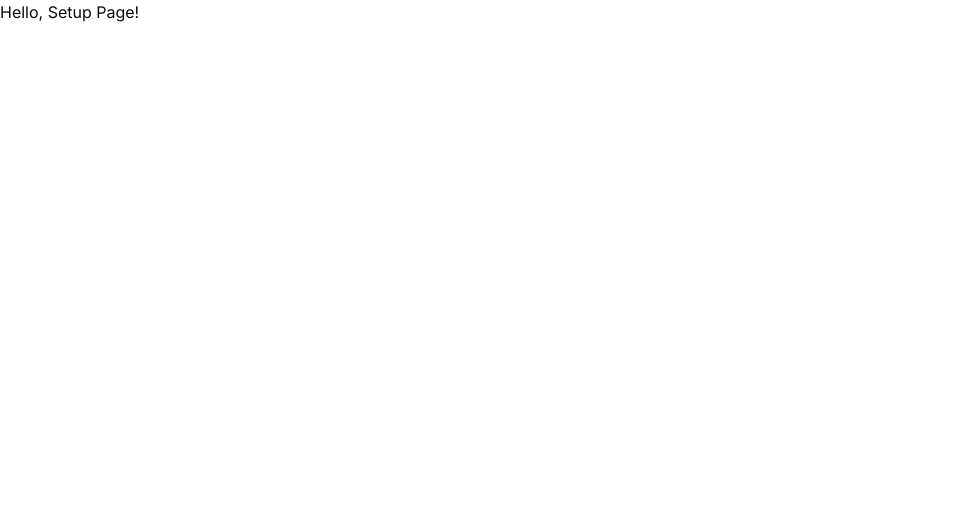
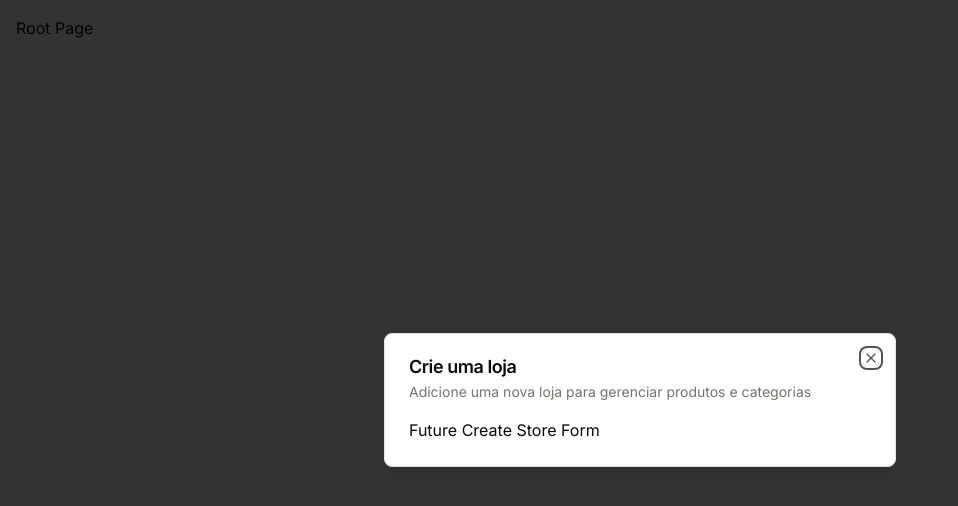
Before and after one commit to marquesflavio/e-commerce, a Next.js app: page / in a window 1280 px wide. Shown: the top 506 px of the page, without its empty margins (0-958 px from the left). Built offline with nearby package versions, Linux system fonts and the light colour scheme.

Commit message:
criei a parte de dialog, modal que será usado no client side

```diff
--- a/app/(root)/page.tsx
+++ b/app/(root)/page.tsx
@@ -1,10 +1,21 @@
-import { UserButton } from "@clerk/nextjs";
+"use client";
+
+import { useStoreModal } from "@/hooks/use-store-modal";
+import { useEffect } from "react";
 
 const SetupPage = () => {
+    const onOpen = useStoreModal((state) => state.onOpen);
+    const isOpen = useStoreModal((state) => state.isOpen);
+
+    useEffect(() =>{
+        if(!isOpen) {
+            onOpen();
+        }
+    }, [isOpen, onOpen]);
+
     return (
-        <div>
-            Hello, Setup Page!
-            <UserButton afterSignOutUrl="/" />
+        <div className="p-4">
+           Root Page
         </div>
     )
 }
--- a/app/layout.tsx
+++ b/app/layout.tsx
@@ -1,7 +1,10 @@
 import type { Metadata } from 'next'
 import { Inter } from 'next/font/google'
+import { ClerkProvider } from '@clerk/nextjs'
+
+import { ModalProvider } from '@/providers/modal-provider'
+
 import './globals.css'
-import { ClerkProvider } from '@clerk/nextjs'
 
 const inter = Inter({ subsets: ['latin'] })
 
@@ -18,7 +21,10 @@
   return (
     <ClerkProvider>
       <html lang="en">
-        <body className={inter.className}>{children}</body>
+        <body className={inter.className}>
+          <ModalProvider />
+          {children}
+        </body>
       </html>
     </ClerkProvider>
   )
--- /dev/null
+++ b/components/modals/store-modal.tsx
@@ -0,0 +1,19 @@
+"use client";
+
+import { useStoreModal } from "@/hooks/use-store-modal";
+import { Modal } from "@/components/ui/modal";
+
+export const StoreModal = () => {
+    const storeModal = useStoreModal();
+
+    return (
+        <Modal
+            title="Crie uma loja"
+            description="Adicione uma nova loja para gerenciar produtos e categorias"
+            isOpen={storeModal.isOpen}
+            onClose={storeModal.onClose}
+        >
+            Future Create Store Form
+        </Modal>
+    );
+};
--- /dev/null
+++ b/components/ui/dialog.tsx
@@ -0,0 +1,122 @@
+"use client"
+
+import * as React from "react"
+import * as DialogPrimitive from "@radix-ui/react-dialog"
+import { X } from "lucide-react"
+
+import { cn } from "@/lib/utils"
+
+const Dialog = DialogPrimitive.Root
+
+const DialogTrigger = DialogPrimitive.Trigger
+
+const DialogPortal = DialogPrimitive.Portal
+
+const DialogClose = DialogPrimitive.Close
+
+const DialogOverlay = React.forwardRef<
+  React.ElementRef<typeof DialogPrimitive.Overlay>,
+  React.ComponentPropsWithoutRef<typeof DialogPrimitive.Overlay>
+>(({ className, ...props }, ref) => (
+  <DialogPrimitive.Overlay
+    ref={ref}
+    className={cn(
+      "fixed inset-0 z-50 bg-black/80  data-[state=open]:animate-in data-[state=closed]:animate-out data-[state=closed]:fade-out-0 data-[state=open]:fade-in-0",
+      className
+    )}
+    {...props}
+  />
+))
+DialogOverlay.displayName = DialogPrimitive.Overlay.displayName
+
+const DialogContent = React.forwardRef<
+  React.ElementRef<typeof DialogPrimitive.Content>,
+  React.ComponentPropsWithoutRef<typeof DialogPrimitive.Content>
+>(({ className, children, ...props }, ref) => (
+  <DialogPortal>
+    <DialogOverlay />
+    <DialogPrimitive.Content
+      ref={ref}
+      className={cn(
+        "fixed left-[50%] top-[50%] z-50 grid w-full max-w-lg translate-x-[-50%] translate-y-[-50%] gap-4 border bg-background p-6 shadow-lg duration-200 data-[state=open]:animate-in data-[state=closed]:animate-out data-[state=closed]:fade-out-0 data-[state=open]:fade-in-0 data-[state=closed]:zoom-out-95 data-[state=open]:zoom-in-95 data-[state=closed]:slide-out-to-left-1/2 data-[state=closed]:slide-out-to-top-[48%] data-[state=open]:slide-in-from-left-1/2 data-[state=open]:slide-in-from-top-[48%] sm:rounded-lg",
+        className
+      )}
+      {...props}
+    >
+      {children}
+      <DialogPrimitive.Close className="absolute right-4 top-4 rounded-sm opacity-70 ring-offset-background transition-opacity hover:opacity-100 focus:outline-none focus:ring-2 focus:ring-ring focus:ring-offset-2 disabled:pointer-events-none data-[state=open]:bg-accent data-[state=open]:text-muted-foreground">
+        <X className="h-4 w-4" />
+        <span className="sr-only">Close</span>
+      </DialogPrimitive.Close>
+    </DialogPrimitive.Content>
+  </DialogPortal>
+))
+DialogContent.displayName = DialogPrimitive.Content.displayName
+
+const DialogHeader = ({
+  className,
+  ...props
+}: React.HTMLAttributes<HTMLDivElement>) => (
+  <div
+    className={cn(
+      "flex flex-col space-y-1.5 text-center sm:text-left",
+      className
+    )}
+    {...props}
+  />
+)
+DialogHeader.displayName = "DialogHeader"
+
+const DialogFooter = ({
+  className,
+  ...props
+}: React.HTMLAttributes<HTMLDivElement>) => (
+  <div
+    className={cn(
+      "flex flex-col-reverse sm:flex-row sm:justify-end sm:space-x-2",
+      className
+    )}
+    {...props}
+  />
+)
+DialogFooter.displayName = "DialogFooter"
+
+const DialogTitle = React.forwardRef<
+  React.ElementRef<typeof DialogPrimitive.Title>,
+  React.ComponentPropsWithoutRef<typeof DialogPrimitive.Title>
+>(({ className, ...props }, ref) => (
+  <DialogPrimitive.Title
+    ref={ref}
+    className={cn(
+      "text-lg font-semibold leading-none tracking-tight",
+      className
+    )}
+    {...props}
+  />
+))
+DialogTitle.displayName = DialogPrimitive.Title.displayName
+
+const DialogDescription = React.forwardRef<
+  React.ElementRef<typeof DialogPrimitive.Description>,
+  React.ComponentPropsWithoutRef<typeof DialogPrimitive.Description>
+>(({ className, ...props }, ref) => (
+  <DialogPrimitive.Description
+    ref={ref}
+    className={cn("text-sm text-muted-foreground", className)}
+    {...props}
+  />
+))
+DialogDescription.displayName = DialogPrimitive.Description.displayName
+
+export {
+  Dialog,
+  DialogPortal,
+  DialogOverlay,
+  DialogClose,
+  DialogTrigger,
+  DialogContent,
+  DialogHeader,
+  DialogFooter,
+  DialogTitle,
+  DialogDescription,
+}
--- /dev/null
+++ b/components/ui/modal.tsx
@@ -0,0 +1,46 @@
+"use client";
+
+import {
+    Dialog,
+    DialogContent,
+    DialogDescription,
+    DialogHeader,
+    DialogTitle
+} from "@/components/ui/dialog";
+
+interface ModalProps {
+    title: string;
+    description: string;
+    isOpen: boolean;
+    onClose: () => void;
+    children?: React.ReactNode
+    // children? é opcional, e o O React.ReactNode é um tipo genérico que pode representar qualquer tipo de elemento React.
+};
+
+export const Modal: React.FC<ModalProps> = ({
+    title,
+    description,
+    isOpen,
+    onClose,
+    children
+}) => {
+    const onChange = (open: boolean) => {
+        if(!open) {
+            onClose();
+        }
+    };
+
+    return (
+        <Dialog open={isOpen} onOpenChange={onChange}>
+            <DialogContent>
+                <DialogHeader>
+                    <DialogTitle>{title}</DialogTitle>
+                    <DialogDescription>
+                        {description}
+                    </DialogDescription>
+                </DialogHeader>
+                <div>{children}</div>
+            </DialogContent>
+        </Dialog>
+    )
+};
--- /dev/null
+++ b/hooks/use-store-modal.tsx
@@ -0,0 +1,13 @@
+import { create } from "zustand";
+
+interface useStoreModalStore {
+    isOpen: boolean;
+    onOpen: () => void;
+    onClose: () => void;
+};
+
+export const useStoreModal = create<useStoreModalStore>((set) => ({
+    isOpen:  false,
+    onOpen: () => set({isOpen: true }),
+    onClose: () => set({ isOpen: false }),
+}))
--- a/package.json
+++ b/package.json
@@ -10,6 +10,7 @@
   },
   "dependencies": {
     "@clerk/nextjs": "^4.29.1",
+    "@radix-ui/react-dialog": "^1.0.5",
     "@radix-ui/react-slot": "^1.0.2",
     "class-variance-authority": "^0.7.0",
     "clsx": "^2.0.0",
@@ -19,7 +20,8 @@
     "react": "^18",
     "react-dom": "^18",
     "tailwind-merge": "^2.2.0",
-    "tailwindcss-animate": "^1.0.7"
+    "tailwindcss-animate": "^1.0.7",
+    "zustand": "^4.4.7"
   },
   "devDependencies": {
     "@types/node": "^20",
--- /dev/null
+++ b/providers/modal-provider.tsx
@@ -0,0 +1,26 @@
+"use client";
+
+import { useEffect, useState } from "react";
+
+import { StoreModal } from "@/components/modals/store-modal";
+
+export const ModalProvider = () => {
+    const [isMounted, setIsMounted] = useState(false);
+
+    useEffect(() => {
+        setIsMounted(true);
+    }, []);
+
+    if (!isMounted){
+        return null;
+    };
+
+    return (
+        <>
+            <StoreModal />
+        </>
+    )
+};
+
+
+//Para evitar erros de hydration, que é quando algo está acontecendo no lado do cliente e não está acontecendo do lado do servidor também.
```
Also changed, not shown: 2 other files (tests, documents, lock files or other folders).
